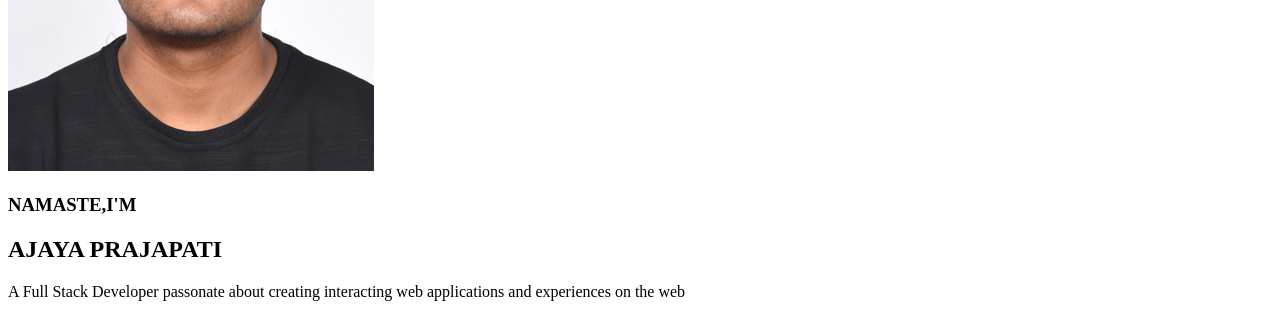
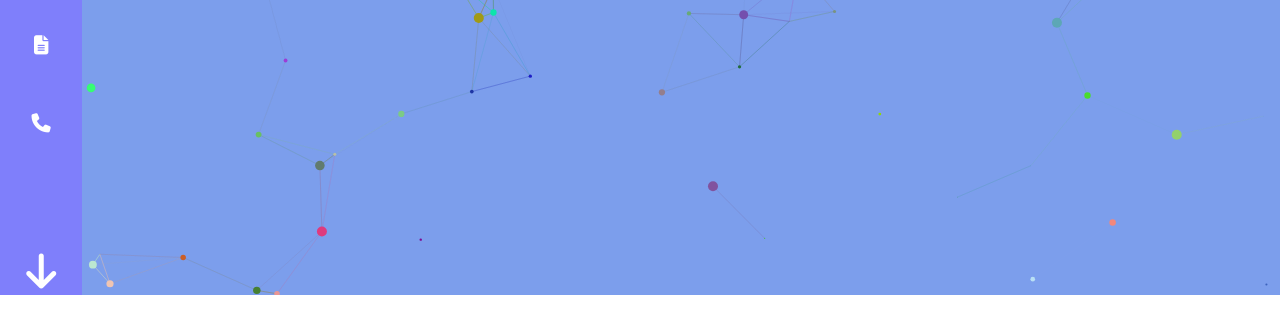
Before and after one commit to ajzprz/Portfolio-Ajz-Prz, a plain HTML site: page index.html in a window 1280 px wide. Shown: the part 505-819 px from the top of the page. Drawn offline with nearby package versions, Linux system fonts and the light colour scheme; the site is published under a folder, as on GitHub Pages, so addresses that start at the root find nothing.

Commit message:
css link corrected

```diff
--- a/index.html
+++ b/index.html
@@ -4,7 +4,7 @@
     <meta charset="UTF-8" />
     <meta http-equiv="X-UA-Compatible" content="IE=edge" />
     <meta name="viewport" content="width=device-width, initial-scale=1.0" />
-    <link rel="stylesheet" href="/assets/css/index.css" />
+    <link rel="stylesheet" href="assets/css/index.css" />
 
     <link
       rel="stylesheet"
```
